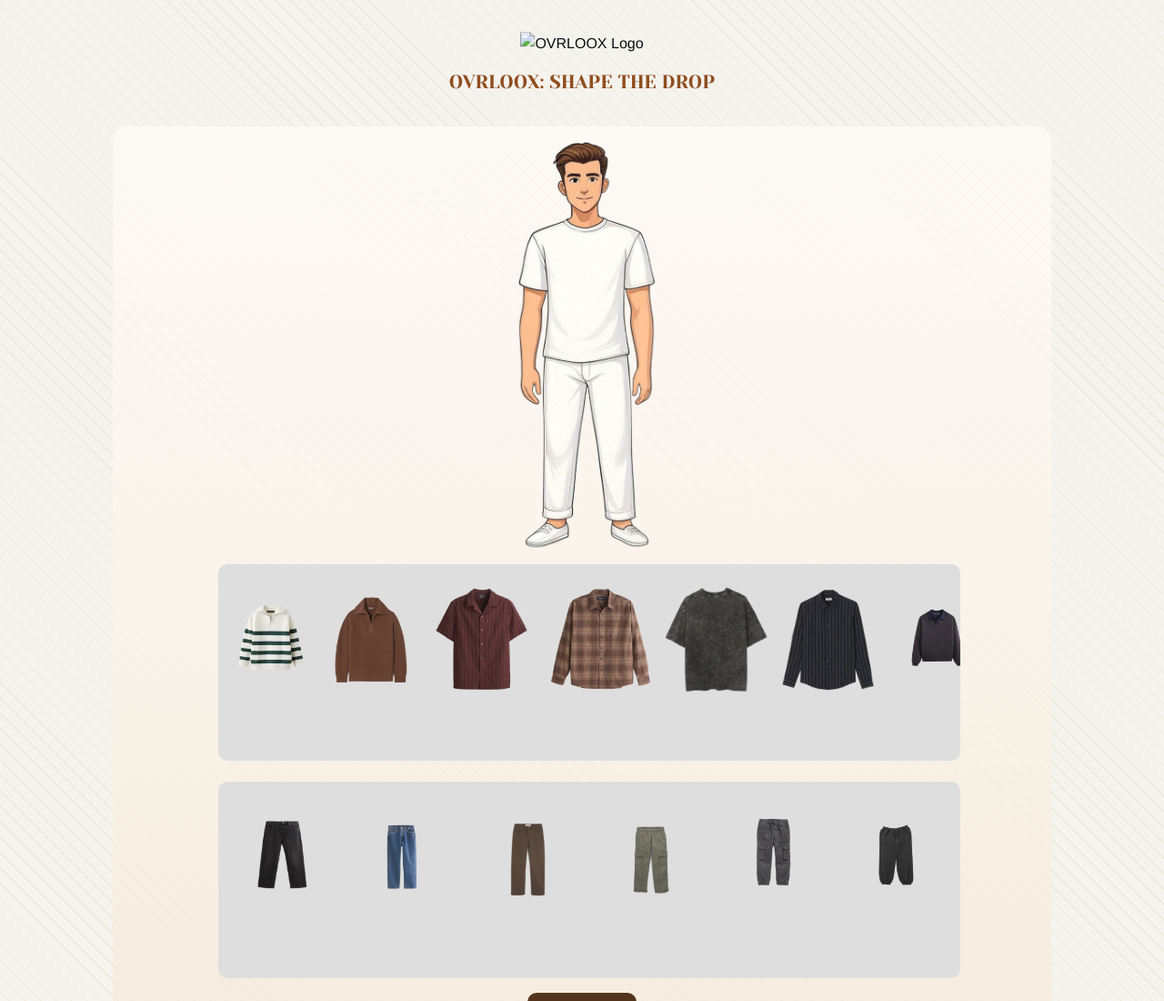
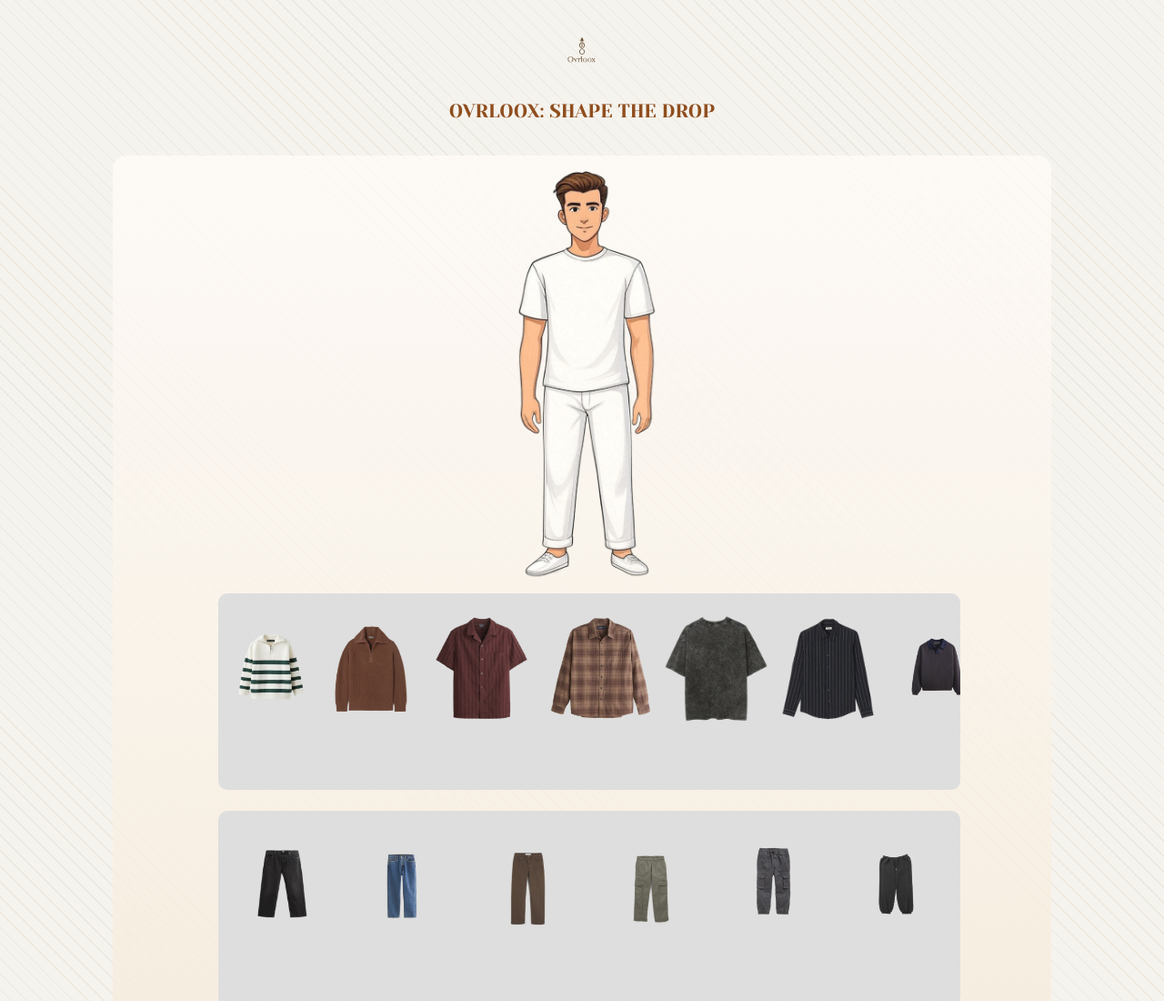
Before and after one commit to Mohammedsohail-0/OVRLOOX, a plain HTML site: page index.html in a window 1280 px wide. Shown: the top 1100 px of the page at 91% size. Drawn offline with nearby package versions, Linux system fonts and the light colour scheme; the site is published under a folder, as on GitHub Pages, so addresses that start at the root find nothing.

Commit message:
Update index.html

```diff
--- a/index.html
+++ b/index.html
@@ -10,7 +10,7 @@
 <body>
     <header class="header">
         <div class="logo">
-            <img src="/assets/logo.png" id="logo" alt="OVRLOOX Logo">
+            <img src="assets/logo.png" id="logo" alt="OVRLOOX Logo">
         </div>
         <div class="title">
             <p>OVRLOOX: SHAPE THE DROP</p>
```
